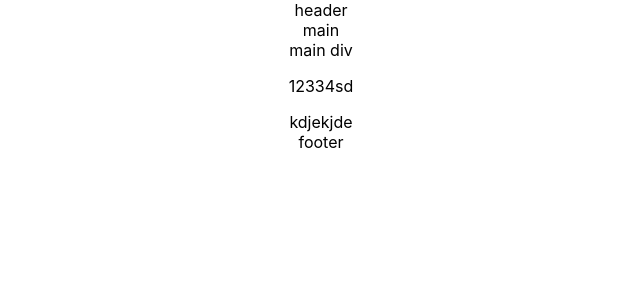
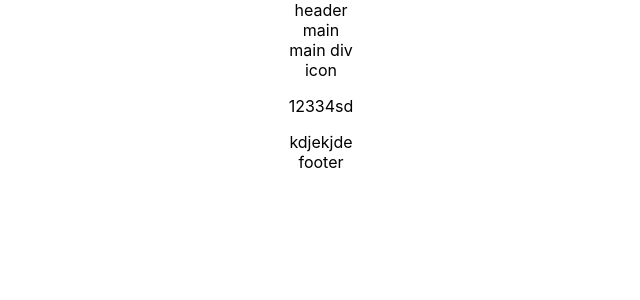
Before and after one commit to nastoika/project, a React (Create React App) app: page / in a window 1280 px wide. Shown: the top 300 px of the page, without its empty margins (319-959 px from the left). Built offline with nearby package versions, Linux system fonts and the light colour scheme.

Commit message:
add icon

```diff
--- a/src/App.js
+++ b/src/App.js
@@ -6,7 +6,8 @@ function App() {
         <div className="App">
             <header>header</header>
             <main>main
-            <div>main div</div>
+                <div>main div</div>
+                <div>icon</div>
             </main>
             <p><span>12334</span>sd</p>
             <div>kdjekjde</div>
```
